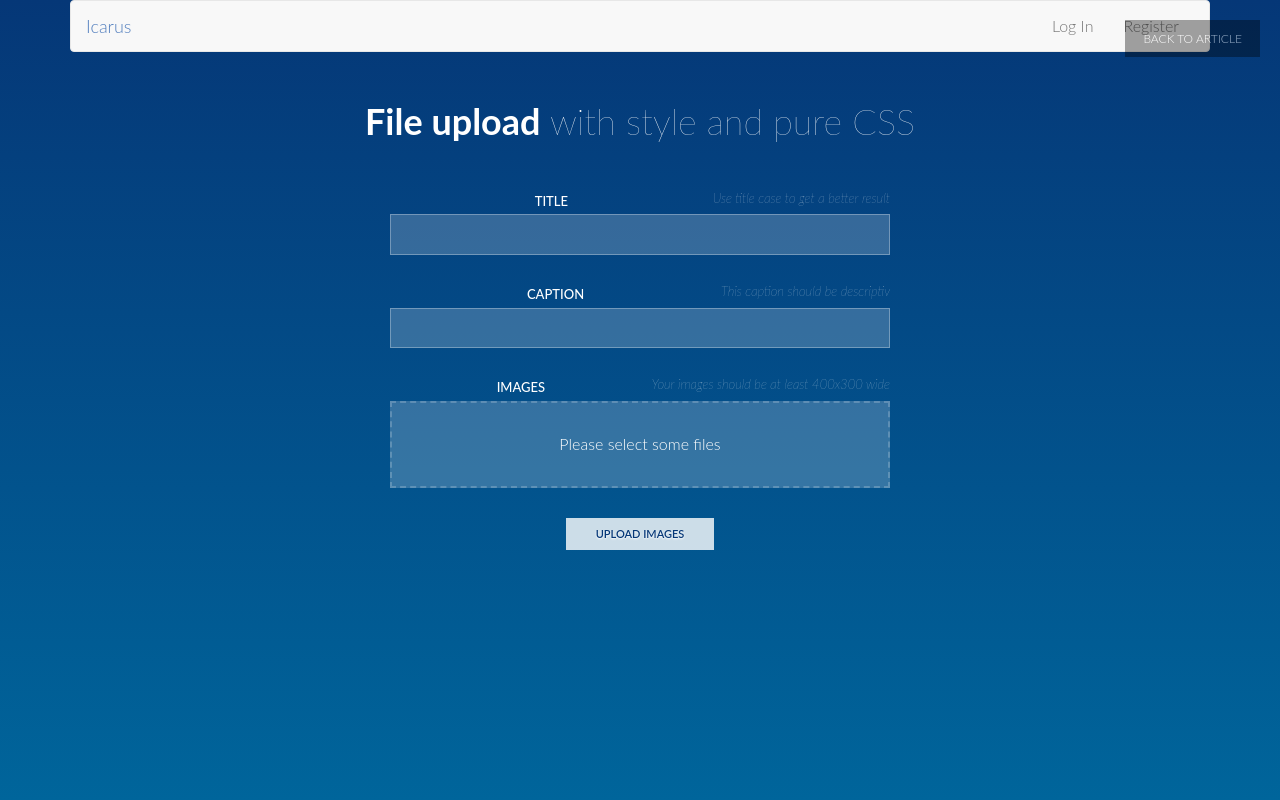
After one commit to justtheboss97/imagehosting, a Flask app: page /upload in a window 1280 px wide. The commit adds this page. Run offline with Flask 2, Linux system fonts and the light colour scheme; some libraries are stand-ins or nearby versions.

Commit message:
image upload area

```diff
--- a/application.py
+++ b/application.py
@@ -102,6 +102,12 @@ def create():
 
     return render_template("index.html")
 
+@login_required
+@app.route("/upload", methods=["GET", "POST"])
+def upload():
+    "Upload page"
+    return render_template("upload.html")
+
 
 @app.route("/")
 def homepage():
--- /dev/null
+++ b/static/styles.css
@@ -0,0 +1,46 @@
+.container
+{
+    /* center contents */
+    margin-left: auto;
+    margin-right: auto;
+    text-align: center;
+}
+
+/* colors for navbar */
+.navbar-default .navbar-brand .blue
+{
+    color: #537fbe;
+}
+.navbar-default .navbar-brand .red
+{
+    color: #ea433b;
+}
+.navbar-default .navbar-brand .yellow
+{
+    color: #f5b82e;
+}
+.navbar-default .navbar-brand .green
+{
+    color: #2e944b;
+}
+
+main .form-control
+{
+    /* center form controls */
+    display: inline-block;
+
+    /* override Bootstrap's 100% width for form controls */
+    width: auto;
+}
+
+main img
+{
+    /* constrain images on small screens */
+    max-width: 100%;
+}
+
+main td
+{
+    /* left-align tables' cells */
+    text-align: left;
+}
--- /dev/null
+++ b/static/upload.css
@@ -0,0 +1,176 @@
+@import "compass/css3";
+
+/* ===================== FILE INPUT ===================== */
+.file-area {
+  width: 100%;
+  position: relative;
+
+  input[type=file] {
+    position: absolute;
+    width: 100%;
+    height: 100%;
+    top: 0;
+    left: 0;
+    right: 0;
+    bottom: 0;
+    opacity: 0;
+    cursor: pointer;
+  }
+
+  .file-dummy {
+    width: 100%;
+    padding: 30px;
+    background: rgba(255,255,255,0.2);
+    border: 2px dashed rgba(255,255,255,0.2);
+    text-align: center;
+    transition: background 0.3s ease-in-out;
+
+    .success {
+      display: none;
+    }
+  }
+
+  &:hover .file-dummy {
+    background: rgba(255,255,255,0.1);
+  }
+
+  input[type=file]:focus + .file-dummy {
+    outline: 2px solid rgba(255,255,255,0.5);
+    outline: -webkit-focus-ring-color auto 5px;
+  }
+
+  input[type=file]:valid + .file-dummy {
+    border-color: rgba(0,255,0,0.4);
+    background-color: rgba(0,255,0,0.3);
+
+    .success {
+      display: inline-block;
+    }
+    .default {
+      display: none;
+    }
+  }
+}
+
+
+
+
+
+
+
+
+
+/* ===================== BASIC STYLING ===================== */
+
+* {
+  box-sizing: border-box;
+  font-family: 'Lato', sans-serif;
+}
+
+html,
+body {
+  margin: 0;
+  padding: 0;
+  font-weight: 300;
+  height: 100%;
+  background: #053777;
+  color: #fff;
+  font-size: 16px;
+  overflow: hidden;
+  background: -moz-linear-gradient(top, #053777 0%, #00659b 100%);
+  /* FF3.6+ */
+
+  background: -webkit-gradient(linear, left top, left bottom, color-stop(0%, #053777), color-stop(100%, #00659b));
+  /* Chrome,Safari4+ */
+
+  background: -webkit-linear-gradient(top, #053777 0%, #00659b 100%);
+  /* Chrome10+,Safari5.1+ */
+
+  background: -o-linear-gradient(top, #053777 0%, #00659b 100%);
+  /* Opera 11.10+ */
+
+  background: -ms-linear-gradient(top, #053777 0%, #00659b 100%);
+  /* IE10+ */
+
+  background: linear-gradient(to bottom, #053777 0%, #00659b 100%);
+  /* W3C */
+
+}
+
+h1 {
+  text-align: center;
+  margin: 50px auto;
+  font-weight: 100;
+}
+
+label {
+  font-weight: 500;
+  display: block;
+  margin: 4px 0;
+  text-transform: uppercase;
+  font-size: 13px;
+  overflow: hidden;
+
+  span {
+    float: right;
+    text-transform: none;
+    font-weight: 200;
+    line-height: 1em;
+    font-style: italic;
+    opacity: 0.8;
+  }
+}
+
+.form-controll {
+  display: block;
+  padding: 8px 16px;
+  width: 100%;
+  font-size: 16px;
+  background-color: rgba(255,255,255,0.2);
+  border: 1px solid rgba(255,255,255,0.3);
+  color: #fff;
+  font-weight: 200;
+
+  &:focus {
+    outline: 2px solid rgba(255,255,255,0.5);
+    outline: -webkit-focus-ring-color auto 5px;
+  }
+}
+
+button {
+  padding: 8px 30px;
+  background: rgba(255,255,255,0.8);
+  color: #053777;
+  text-transform: uppercase;
+  font-weight: 600;
+  font-size: 11px;
+  border: 0;
+  text-shadow: 0 1px 2px #fff;
+  cursor: pointer;
+}
+
+.form-group {
+  max-width: 500px;
+  margin: auto;
+  margin-bottom: 30px;
+}
+
+.back-to-article {
+  color: #fff;
+  text-transform: uppercase;
+  font-size: 12px;
+  position: absolute;
+  right: 20px;
+  top: 20px;
+  text-decoration: none;
+  display: inline-block;
+  background: rgba(0,0,0,0.6);
+  padding: 10px 18px;
+  transition: all 0.3s ease-in-out;
+  opacity: 0.6;
+
+  &:hover {
+    opacity: 1;
+    background: rgba(0,0,0,0.8);
+  }
+}
--- a/templates/layout.html
+++ b/templates/layout.html
@@ -12,9 +12,11 @@
         <link href="https://maxcdn.bootstrapcdn.com/bootstrap/3.3.7/css/bootstrap.min.css" rel="stylesheet"/>
 
         <link href="{{ url_for('static', filename='styles.css') }}" rel="stylesheet"/>
+        <link href="{{ url_for('static', filename='upload.css') }}" rel="stylesheet"/>
 
         <script src="https://code.jquery.com/jquery-3.1.1.min.js"></script>
         <script src="https://maxcdn.bootstrapcdn.com/bootstrap/3.3.7/js/bootstrap.min.js"></script>
+
 
         <title>Icarus{% block title %}Icarus{% endblock %}</title>
 
@@ -47,7 +49,9 @@
                             <ul class="nav navbar-nav navbar-right">
                                 <li><a href="{{ url_for('profile') }}">Profile</a></li>
                             </ul>
-
+                            <ul class="nav navbar-nav navbar-right">
+                                <li><a href="{{ url_for('upload') }}">Upload</a></li>
+                            </ul>
                         {% else %}
                             <ul class="nav navbar-nav navbar-right">
                                 <li><a href="{{ url_for('login') }}">Log In</a></li>
--- a/templates/profile.html
+++ b/templates/profile.html
@@ -6,7 +6,7 @@
 
 {% block main %}
     <form action="{{ url_for('profile') }}" method="post">
-	<link href='profile.css' rel='profile' type='text/css'>
+	<link href='profile.css?version=51' rel='profile' type='text/css'>
 	<div class="container">
 	    <div class="fb-profile">
 	        <img align="right" class="fb-image-lg" src="http://wowslider.com/sliders/demo-10/data/images/dock.jpg" alt="Profile image example"/>
--- /dev/null
+++ b/templates/upload.html
@@ -0,0 +1,36 @@
+{% extends "layout.html" %}
+
+{% block title %}
+    upload
+{% endblock %}
+
+{% block main %}
+<form action="{{ url_for('upload') }}" method="post">
+
+  <h1><strong>File upload</strong> with style and pure CSS</h1>
+
+  <div class="form-group">
+    <label for="title">Title <span>Use title case to get a better result</span></label>
+    <input type="text" name="title" id="title" class="form-controll"/>
+  </div>
+  <div class="form-group">
+    <label for="caption">Caption <span>This caption should be descriptiv</span></label>
+    <input type="text" name="caption" id="caption" class="form-controll"/>
+  </div>
+
+  <div class="form-group file-area">
+        <label for="images">Images <span>Your images should be at least 400x300 wide</span></label>
+    <input type="file" name="images" id="images" required="required" multiple="multiple"/>
+    <div class="file-dummy">
+      <div class="success">Great, your files are selected. Keep on.</div>
+      <div class="default">Please select some files</div>
+    </div>
+  </div>
+
+  <div class="form-group">
+    <button type="submit">Upload images</button>
+  </div>
+
+</form>
+<a href="http://scribblerockerz.com/drag-n-drop-file-input-without-javascript/" class="back-to-article" target="_blank">back to Article</a>
+{% endblock %}
```
Also changed, not shown: templates/index.html (deleted, +0 -26 lines).
